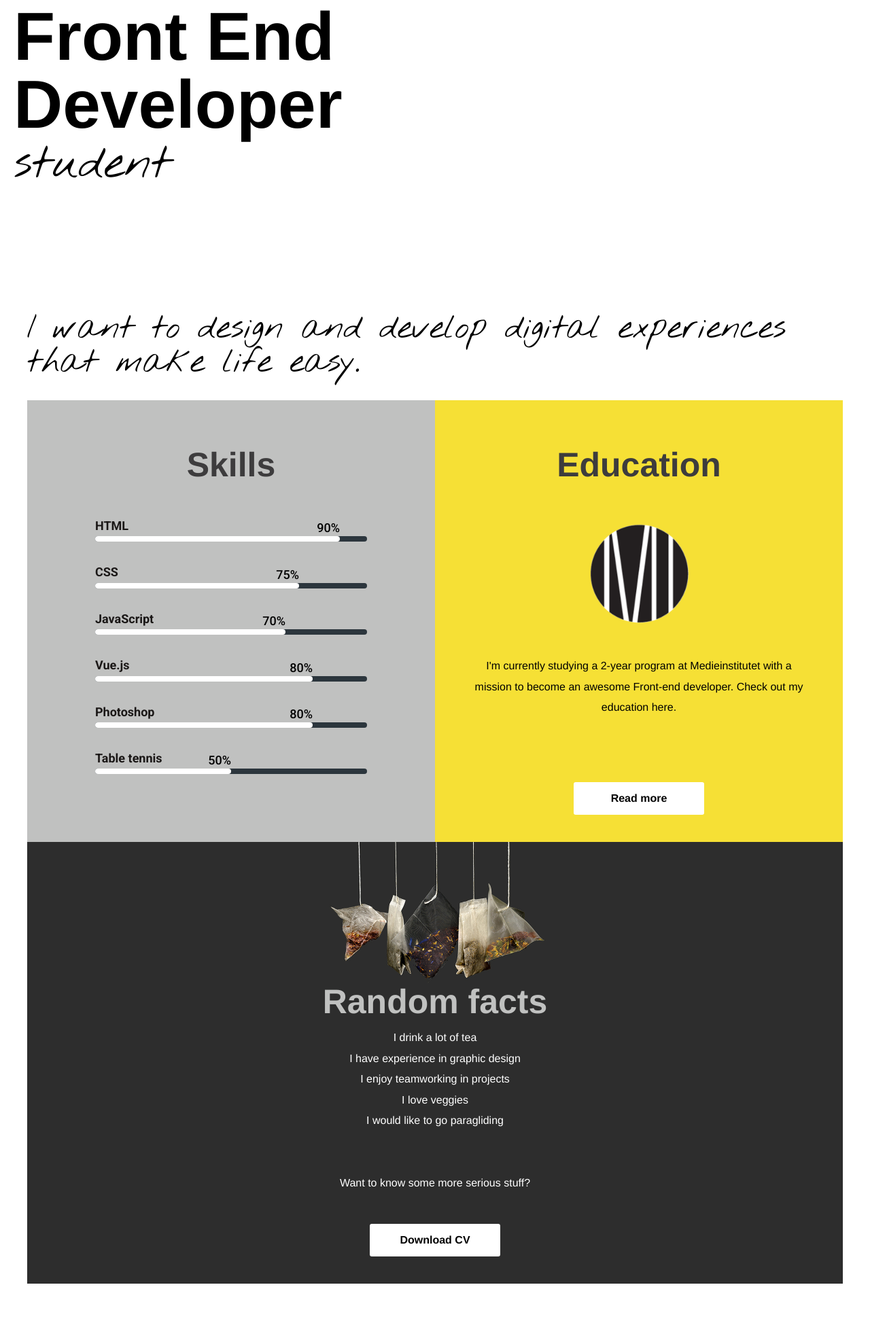
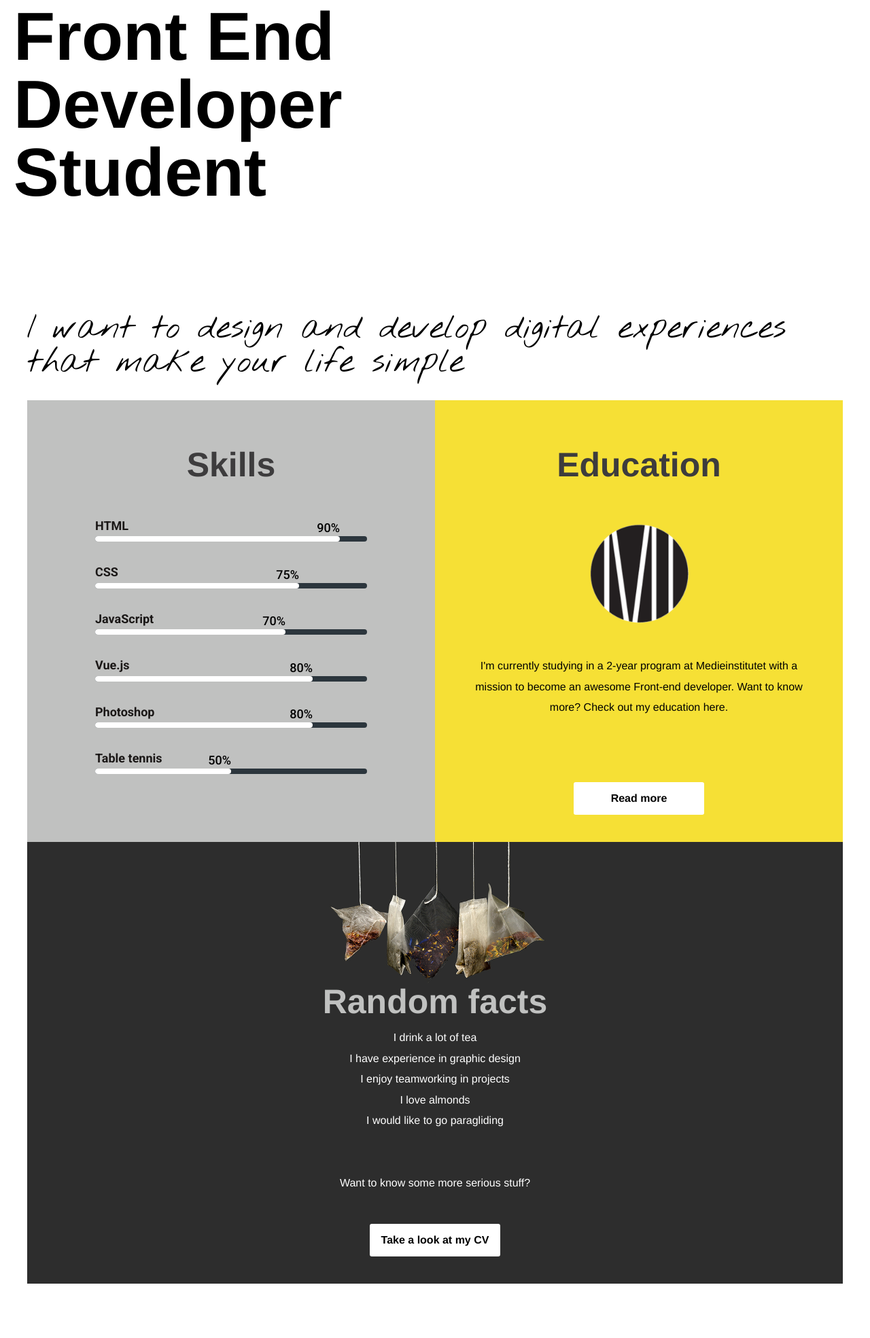
Before and after one commit to sandraottersten/portfolio, a plain HTML site: page index.html in a window 1280 px wide. Shown: the part 231-2200 px from the top of the page at 68% size. Drawn offline with nearby package versions, Linux system fonts and the light colour scheme.

Commit message:
CV in place

```diff
--- a/index.html
+++ b/index.html
@@ -32,13 +32,12 @@
 
   <div class="content-wrapper heroSection">
     <h3 class="header-subheader">sandra.o</h3>
-      <h2 class="single-page-header header-header">Front End <br> Developer</h2>
-      <h2 class="header-header2">student</h2>
+    <h2 class="single-page-header header-header">Front End <br> Developer <br><span>Student</span></h2>
   </div>
 </div>
 
 <div class="content-wrapper grid-items gridItems-peak">
-      <h3 class="section-header">I want to design and develop digital experiences that make life easy. </h3>
+  <h3 class="section-header">I want to design and develop digital experiences that make your life simple </h3>
   <div class="grid-item grid-item-skills" id="bookmark-about">
     <h3 class="grid-item-header">Skills</h3>
     <div class="grid-item-content" id="skills-content"></div>
@@ -48,8 +47,8 @@
     <h3 class="grid-item-header">Education</h3>
     <div class="grid-item-content">
       <img id="logo" src="./img/logoMI.png" alt="Medieinstitutet">
-          <p>I'm currently studying a 2-year program at Medieinstitutet with a mission to become an awesome Front-end developer.
-          Check out my education here.</p>
+      <p>I'm currently studying in a 2-year program at Medieinstitutet with a mission to become an awesome Front-end developer.
+        Want to know more? Check out my education here.</p>
       </div>
       <a href="http://medieinstitutet.se/front-end-developer/" target="_blank" class="btn">Read more</a>
     </div>
@@ -61,13 +60,13 @@
           <li>I drink a lot of tea</li>
           <li>I have experience in graphic design</li>
           <li>I enjoy teamworking in projects</li>
-            <li>I love veggies</li>
+          <li>I love almonds</li>
           <li>I would like to go paragliding</li>
         </ul>
         <p>Want to know some more serious stuff?</p>
 
       </div>
-        <a href="http://medieinstitutet.se/front-end-developer/"  class="btn">Download CV</a>
+      <a href="http://www.sandrao.se/documents/cv.pdf" target="_blank" class="btn">Take a look at my CV</a>
     </div>
   </div>
 
@@ -79,17 +78,16 @@
       <div class="grid-item-content">
         <p>School project working with Vue.js, MongoDB and Node Express</p>
       </div>
-        <a href="http://medieinstitutet.se/front-end-developer/" target="_blank" class="btn">Read more</a>
+      <a href="https://github.com/sandraottersten/ticketapp" target="_blank" class="btn">Read more</a>
     </div>
 
     <div class="grid-item grid-item-github white-text" id="bookmark-github">
       <h3 class="grid-item-header">Github</h3>
       <div class="grid-item-content">
         <img id="logo" src="./img/github.png" alt="Github">
-          <p>Rome wasn't built on a day, but this is how far I've come.
-          Check out my repos with school projects.</p>
+        <p>More is coming. Until then, take a look at my school projects at GitHub.</p>
       </div>
-          <a href="http://medieinstitutet.se/front-end-developer/"  class="btn">Download CV</a>
+      <a href="https://github.com/sandraottersten"  class="btn">To GitHub</a>
     </div>
 
     <div class="grid-item grid-item-project2 white-text">
@@ -97,7 +95,7 @@
       <div class="grid-item-content white-text">
         <p>School project working with Vue.js, Firebase and Scrum</p>
       </div>
-      <a href="http://medieinstitutet.se/front-end-developer/" target="_blank" class="btn">Read more</a>
+      <a href="https://github.com/sandraottersten" target="_blank" class="btn">Read more</a>
     </div>
   </div>
 
@@ -108,15 +106,13 @@
       <div class="grid-item-content">
         <p></p>
         <a href="www.linkedin.com/in/sandra-ottersten-048671109" target="_blank"><img id="linkedin" src="./img/linkedinlogo.png" alt="linkedin"></a>
-          <a href="www.linkedin.com/in/sandra-ottersten-048671109" target="_blank"><img id="linkedin" src="./img/githubblack.png" alt="github"></a>
+        <a href="https://github.com/sandraottersten" target="_blank"><img id="linkedin" src="./img/githubblack.png" alt="github"></a>
       </div>
-
     </div>
 
     <div class="grid-item grid-item-me">
     </div>
   </div>
-
 </body>
 <script src="https://cdnjs.cloudflare.com/ajax/libs/jquery/1.11.2/jquery.min.js"></script>
 <script src="https://cdnjs.cloudflare.com/ajax/libs/wow/1.1.2/wow.min.js"></script>
--- a/style.css
+++ b/style.css
@@ -289,25 +289,18 @@ height: 350px;
 }
 .header-header2 {
   font-family: 'Nothing You Could Do', cursive;
-  position: absolute;
-  padding: 0 20px;
-  top: 53.5%;
-  left: 0;
-  right: 0;
   font-size: 70px;
   font-weight: 400;
 }
 @media all and (max-width: 600px) {
   .header-header2 {
     font-size: 3.2rem;
-    top: 47%;
   }
 }
 
 @media all and (max-width: 900px) {
   .header-header2 {
     font-size: 4rem;
-    top: 47%;
   }
 }
 
```
Also changed, not shown: img/greens.jpg (deleted), img/orange.jpg (deleted), img/pink.jpg (deleted), img/yellow.jpg (deleted), 6 other files. Lines whose indentation alone changed are shown as unchanged.
